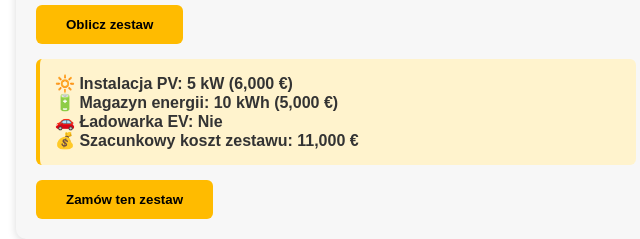
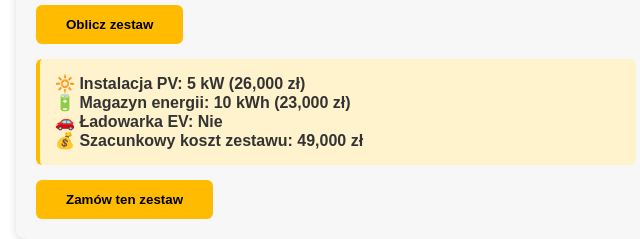
Before and after one commit to jakubwszolek69-jpg/xdxdxd, a plain HTML site: page index.html in a window 1280 px wide. Both pictures are taken after a click on the button "Oblicz zestaw". Shown: the part 2013-2252 px from the top of the page, 304-944 px from the left. Drawn offline with Linux system fonts and the light colour scheme.

Commit message:
Refactor pricing and currency display logic
Updated currency handling and pricing based on language.

```diff
--- a/index.html
+++ b/index.html
@@ -389,27 +389,35 @@ function stworzZestaw(){
   const bat = parseFloat(document.getElementById("bateria").value);
   const lad = parseInt(document.getElementById("ladowarka").value);
 
-  const t=currentLang==="de"?textDE:(currentLang==="en"?textEN:textPL);
+  const t = currentLang === "de" ? textDE : (currentLang === "en" ? textEN : textPL);
 
-  const cenaPV=1200;
-  const cenaBat=500;
-  const cenaLad=1000;
+  // --- WALUTA WG JĘZYKA ---
+  const waluta = currentLang === "pl" ? "zł" : "€";
 
-  const koszt = pv*cenaPV + bat*cenaBat + (lad?cenaLad:0);
+  // CENNIK (NIE ZMIENIAMY, TYLKO WALUTA SIĘ PODMIEŃ)
+  const cenaPV = currentLang === "pl" ? 5200 : 1200; // przykład: inne ceny w PLN
+  const cenaBat = currentLang === "pl" ? 2300 : 500;
+  const cenaLad = currentLang === "pl" ? 4200 : 1000;
+
+  const kosztPV = pv * cenaPV;
+  const kosztBat = bat * cenaBat;
+  const kosztLad = lad ? cenaLad : 0;
+  const koszt = kosztPV + kosztBat + kosztLad;
 
   const opis =
-`${t.rPV}: ${pv} kW (${(pv*cenaPV).toLocaleString()} €)
-${t.rBAT}: ${bat} kWh (${(bat*cenaBat).toLocaleString()} €)
-${t.rEV}: ${lad?t.rYes+" ("+cenaLad.toLocaleString()+" €)":t.rNo}
-${t.rCost}: ${koszt.toLocaleString()} €`;
+`${t.rPV}: ${pv} kW (${kosztPV.toLocaleString()} ${waluta})
+${t.rBAT}: ${bat} kWh (${kosztBat.toLocaleString()} ${waluta})
+${t.rEV}: ${lad ? t.rYes+" ("+cenaLad.toLocaleString()+" "+waluta+")" : t.rNo}
+${t.rCost}: ${koszt.toLocaleString()} ${waluta}`;
 
-  const wynik=document.getElementById("wynikZestawu");
-  wynik.style.display="block";
-  wynik.innerHTML=opis.replace(/\n/g,"<br>");
-  wynik.dataset.opis=opis;
+  const wynik = document.getElementById("wynikZestawu");
+  wynik.style.display = "block";
+  wynik.innerHTML = opis.replace(/\n/g, "<br>");
+  wynik.dataset.opis = opis;
 
-  document.getElementById("zamowZestaw").style.display="inline-block";
+  document.getElementById("zamowZestaw").style.display = "inline-block";
 }
+
 
 
 function przeniesDoForm(){
```
